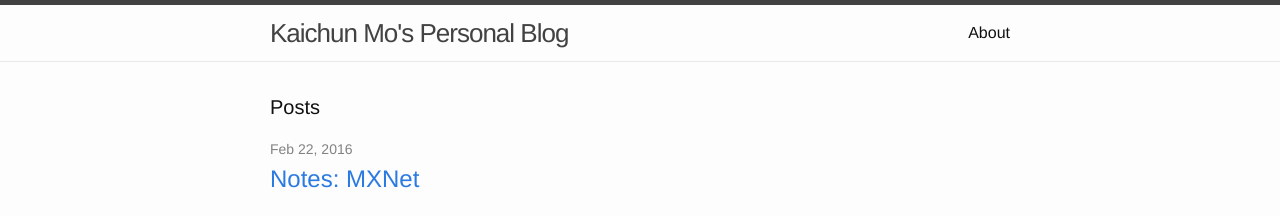
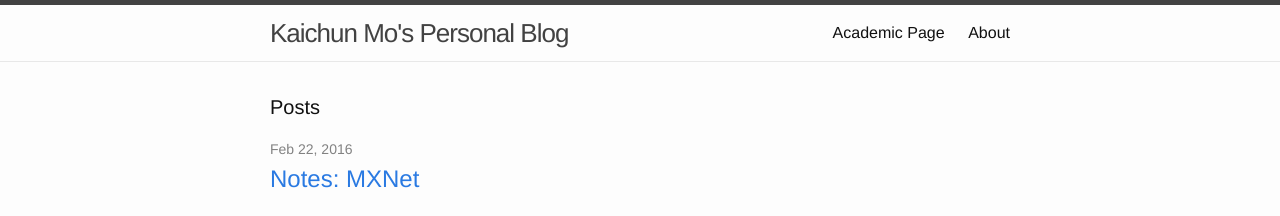
Before and after one commit to daerduoCarey/daerduoCarey.github.io, a Jekyll site: the page built from index.html, in a window 1280 px wide. Shown: the top 216 px of the page. Built offline with Jekyll 4.4.1, drawn with Linux system fonts in a browser that asks for light colours.

Commit message:
add link to academic page

```diff
--- a/_includes/header.html
+++ b/_includes/header.html
@@ -14,6 +14,7 @@
       </a>
 
       <div class="trigger">
+          <a class="page-link" href="http://www.kaichun-mo.com">Academic Page</a>
         {% for my_page in site.pages %}
           {% if my_page.title %}
           <a class="page-link" href="{{ my_page.url | prepend: site.baseurl }}">{{ my_page.title }}</a>
```
